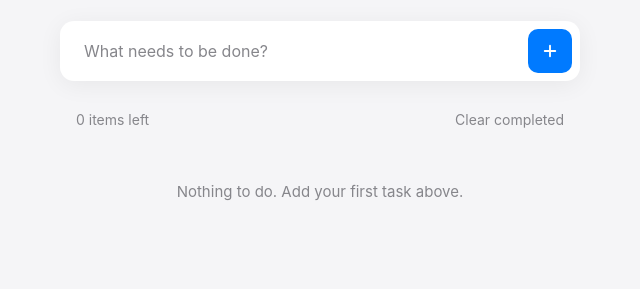
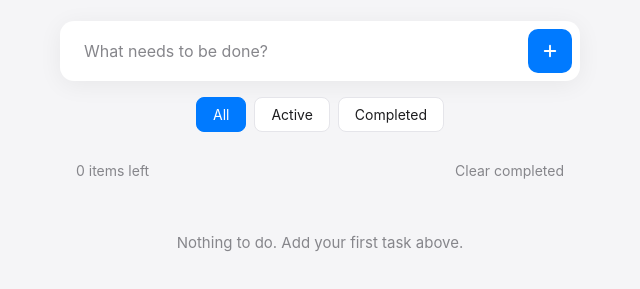
Before and after one commit to benibenj/todo, a plain HTML site: page index.html in a window 1280 px wide. Shown: the part 75-364 px from the top of the page, without its empty margins (320-960 px from the left). Drawn offline with Linux system fonts and the light colour scheme.

Commit message:
Add filter buttons for todos and implement filtering functionality

```diff
--- a/app.js
+++ b/app.js
@@ -6,6 +6,7 @@
 (() => {
 	const STORAGE_KEY = 'todo.items';
 	const THEME_KEY = 'todo.theme';
+	const FILTER_KEY = 'todo.filter';
 
 	const form = document.getElementById('todoForm');
 	const input = document.getElementById('todoInput');
@@ -17,6 +18,7 @@
 	const themeToggle = document.getElementById('themeToggle');
 
 	let todos = load();
+	let currentFilter = localStorage.getItem(FILTER_KEY) || 'all';
 
 	function load() {
 		try {
@@ -36,7 +38,13 @@
 
 	function render() {
 		list.innerHTML = '';
-		for (const t of todos) {
+		const filtered = todos.filter(t => {
+			if (currentFilter === 'active') return !t.done;
+			if (currentFilter === 'completed') return t.done;
+			return true;
+		});
+
+		for (const t of filtered) {
 			const li = document.createElement('li');
 			li.className = 'todo-item' + (t.done ? ' done' : '');
 			li.dataset.id = t.id;
@@ -62,8 +70,8 @@
 		const remaining = todos.filter(t => !t.done).length;
 		countEl.textContent = `${remaining} ${remaining === 1 ? 'item' : 'items'} left`;
 		footer.hidden = todos.length === 0;
-		emptyEl.hidden = todos.length > 0;
-		emptyEl.textContent = 'Nothing to do. Add your first task above.';
+		emptyEl.hidden = todos.length > 0 || filtered.length > 0;
+		emptyEl.textContent = currentFilter === 'completed' && filtered.length === 0 ? 'No completed tasks.' : 'Nothing to do. Add your first task above.';
 	}
 
 	form.addEventListener('submit', e => {
@@ -100,6 +108,16 @@
 		render();
 	});
 
+	document.querySelectorAll('.filter-btn').forEach(btn => {
+		btn.addEventListener('click', () => {
+			currentFilter = btn.dataset.filter;
+			localStorage.setItem(FILTER_KEY, currentFilter);
+			document.querySelectorAll('.filter-btn').forEach(b => b.classList.remove('active'));
+			btn.classList.add('active');
+			render();
+		});
+	});
+
 	const savedTheme = localStorage.getItem(THEME_KEY)
 		|| (window.matchMedia('(prefers-color-scheme: dark)').matches ? 'dark' : 'light');
 	document.documentElement.setAttribute('data-theme', savedTheme);
@@ -110,5 +128,11 @@
 		localStorage.setItem(THEME_KEY, next);
 	});
 
+	document.querySelectorAll('.filter-btn').forEach(btn => {
+		if (btn.dataset.filter === currentFilter) {
+			btn.classList.add('active');
+		}
+	});
+
 	render();
 })();
--- a/index.html
+++ b/index.html
@@ -1,33 +1,45 @@
 <!DOCTYPE html>
 <html lang="en">
+
 <head>
 	<meta charset="UTF-8" />
 	<meta name="viewport" content="width=device-width, initial-scale=1.0" />
 	<title>Todo</title>
 	<link rel="stylesheet" href="styles.css" />
 </head>
+
 <body>
 	<main class="app">
 		<header class="header">
 			<h1>Todo</h1>
 			<button id="themeToggle" class="theme-toggle" aria-label="Toggle theme">
-				<svg width="20" height="20" viewBox="0 0 24 24" fill="none" stroke="currentColor" stroke-width="2" stroke-linecap="round" stroke-linejoin="round"><circle cx="12" cy="12" r="4"></circle><path d="M12 2v2M12 20v2M4.93 4.93l1.41 1.41M17.66 17.66l1.41 1.41M2 12h2M20 12h2M4.93 19.07l1.41-1.41M17.66 6.34l1.41-1.41"></path></svg>
+				<svg width="20" height="20" viewBox="0 0 24 24" fill="none" stroke="currentColor" stroke-width="2"
+					stroke-linecap="round" stroke-linejoin="round">
+					<circle cx="12" cy="12" r="4"></circle>
+					<path
+						d="M12 2v2M12 20v2M4.93 4.93l1.41 1.41M17.66 17.66l1.41 1.41M2 12h2M20 12h2M4.93 19.07l1.41-1.41M17.66 6.34l1.41-1.41">
+					</path>
+				</svg>
 			</button>
 		</header>
 
 		<form id="todoForm" class="todo-form">
-			<input
-				id="todoInput"
-				type="text"
-				placeholder="What needs to be done?"
-				autocomplete="off"
-				maxlength="200"
-				required
-			/>
+			<input id="todoInput" type="text" placeholder="What needs to be done?" autocomplete="off" maxlength="200"
+				required />
 			<button type="submit" aria-label="Add todo">
-				<svg width="18" height="18" viewBox="0 0 24 24" fill="none" stroke="currentColor" stroke-width="2.5" stroke-linecap="round" stroke-linejoin="round"><line x1="12" y1="5" x2="12" y2="19"></line><line x1="5" y1="12" x2="19" y2="12"></line></svg>
+				<svg width="18" height="18" viewBox="0 0 24 24" fill="none" stroke="currentColor" stroke-width="2.5"
+					stroke-linecap="round" stroke-linejoin="round">
+					<line x1="12" y1="5" x2="12" y2="19"></line>
+					<line x1="5" y1="12" x2="19" y2="12"></line>
+				</svg>
 			</button>
 		</form>
+
+		<div class="filter-buttons">
+			<button id="filterAll" class="filter-btn active" data-filter="all">All</button>
+			<button id="filterActive" class="filter-btn" data-filter="active">Active</button>
+			<button id="filterCompleted" class="filter-btn" data-filter="completed">Completed</button>
+		</div>
 
 		<ul id="todoList" class="todo-list"></ul>
 
@@ -41,4 +53,5 @@
 
 	<script src="app.js"></script>
 </body>
+
 </html>
--- a/styles.css
+++ b/styles.css
@@ -123,6 +123,35 @@ h1 {
 
 .todo-form button:active {
 	transform: scale(0.95);
+}
+
+.filter-buttons {
+	display: flex;
+	gap: 0.5rem;
+	margin-bottom: 1rem;
+	justify-content: center;
+}
+
+.filter-btn {
+	background: var(--surface);
+	border: 1px solid var(--border);
+	color: var(--text);
+	border-radius: 8px;
+	padding: 0.5rem 1rem;
+	font-size: 0.875rem;
+	cursor: pointer;
+	font-family: inherit;
+	transition: background 0.15s, color 0.15s, border-color 0.15s;
+}
+
+.filter-btn:hover {
+	background: var(--surface-hover);
+}
+
+.filter-btn.active {
+	background: var(--accent);
+	color: white;
+	border-color: var(--accent);
 }
 
 .todo-list {
```
